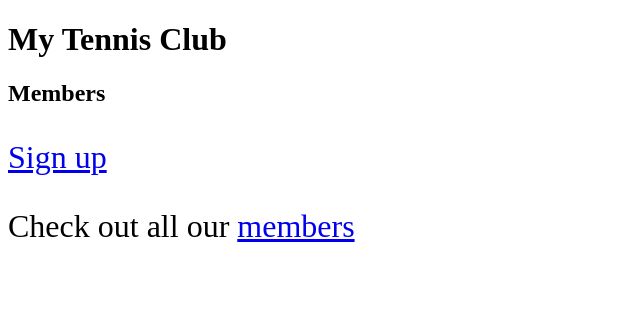
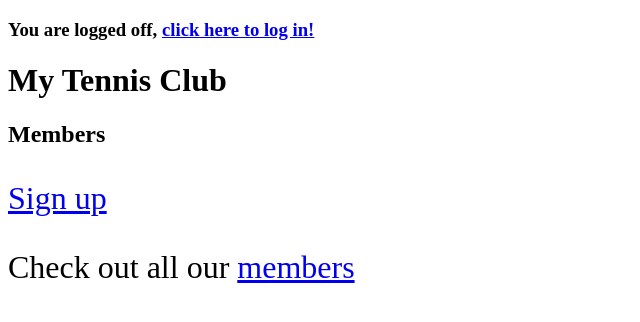
Before and after one commit to Peter-Hu12138/blog_site, a Django app: template templates/main.html in a window 1280 px wide. Shown: the top 322 px of the page, without its empty margins (0-640 px from the left). Run offline with Django 5.2, Linux system fonts and the light colour scheme; the template is opened without the code that fills it, so the values that code supplies are empty.

Commit message:
Add log in status to master.html, the super template.

```diff
--- a/templates/master.html
+++ b/templates/master.html
@@ -26,6 +26,15 @@
 
 <body>
 <main>
+    <h3>
+        {% if user.is_authenticated %}
+        Hi {{ user.username }}
+        {% else %}
+        You are logged off,
+            <a href="{% url 'login' %}"> click here to log in! </a>
+        {% endif %}
+
+    </h3>
     {% block content %}
     {% endblock %}
 </main>
```
